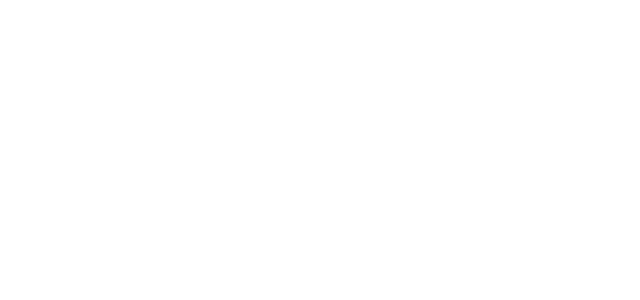
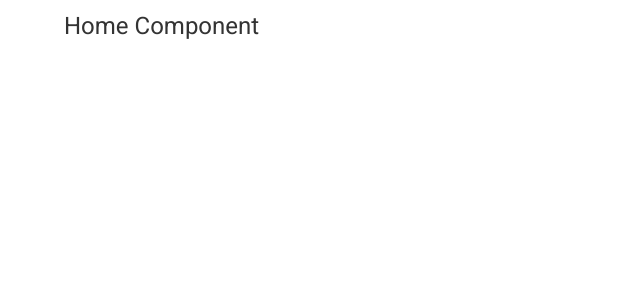
Before and after one commit to NoMan2000/angular-interview-app, an Angular app: page / in a window 1280 px wide. Shown: the top 300 px of the page, without its empty margins (0-640 px from the left). Built offline with nearby package versions, Linux system fonts and the light colour scheme.

Commit message:
See if this fixes this.

```diff
--- a/src/app/app-routing.module.ts
+++ b/src/app/app-routing.module.ts
@@ -1,7 +1,13 @@
 import { NgModule } from '@angular/core';
 import { RouterModule, Routes } from '@angular/router';
+import { HomeComponent } from './home/home.component';
 
-const routes: Routes = [];
+const routes: Routes = [
+  {
+    path: '',
+    component: HomeComponent,
+  },
+];
 
 @NgModule({
   imports: [RouterModule.forRoot(routes)],
--- a/src/app/app.component.scss
+++ b/src/app/app.component.scss
@@ -1,3 +1,5 @@
+@import '@angular/material/theming';
+
 :host {
   font-family: -apple-system, BlinkMacSystemFont, "Segoe UI", Roboto, Helvetica, Arial, sans-serif, "Apple Color Emoji", "Segoe UI Emoji", "Segoe UI Symbol";
   font-size: 14px;
--- a/src/app/games/delete-dialog/delete-dialog.component.scss
+++ b/src/app/games/delete-dialog/delete-dialog.component.scss
@@ -1,6 +1,6 @@
 @use 'sass:map';
 @use '@angular/material' as mat;
-@import '@angular/material/theming';
+// @import '@angular/material/theming';
 
 .permanent {
   background: mat.get-color-from-palette(mat.$red-palette, 50);
--- a/src/app/games/list/list.component.scss
+++ b/src/app/games/list/list.component.scss
@@ -1,6 +1,6 @@
 @use 'sass:map';
 @use '@angular/material' as mat;
-@import '@angular/material/theming';
+// @import '@angular/material/theming';
 
 .wrap {
   display: flex;
--- a/src/app/home/home.component.html
+++ b/src/app/home/home.component.html
@@ -1,2 +1,3 @@
 <div class="home container">
+  <h1>Home Component</h1>
 </div>
```
